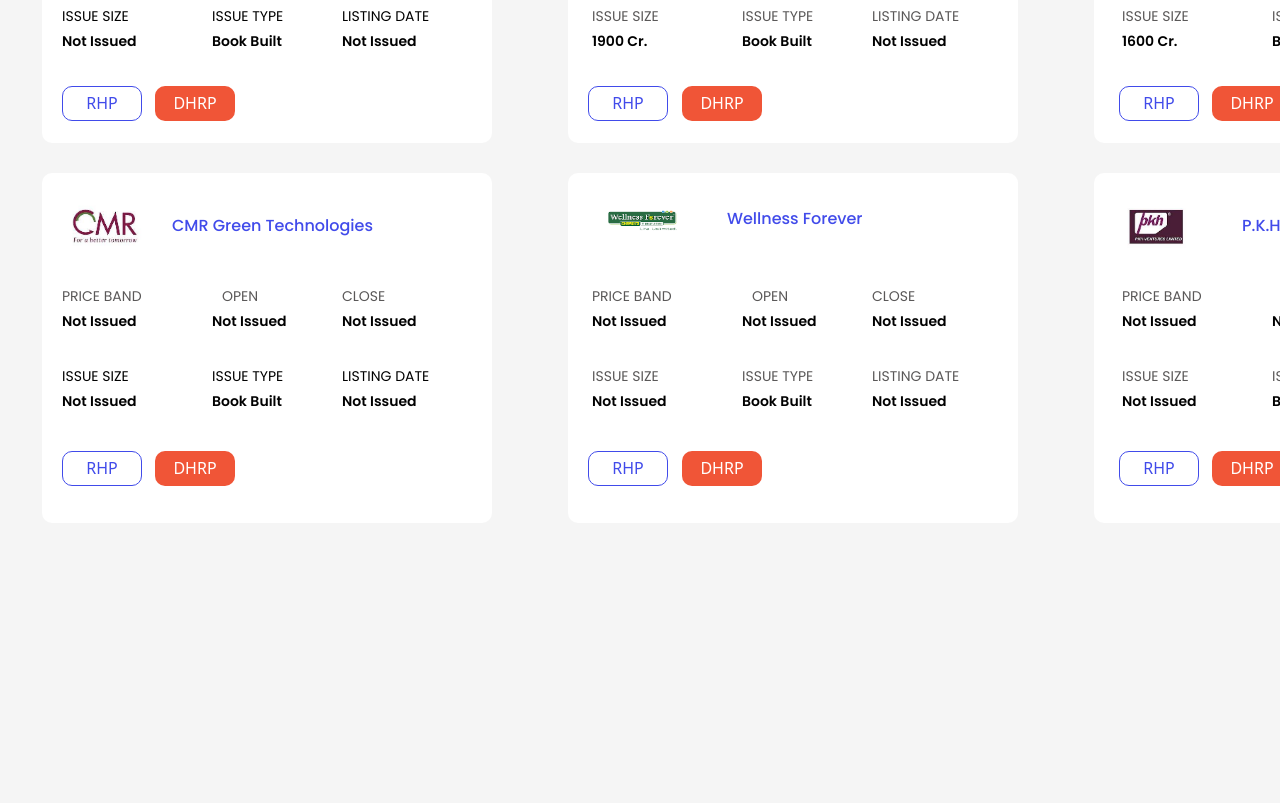
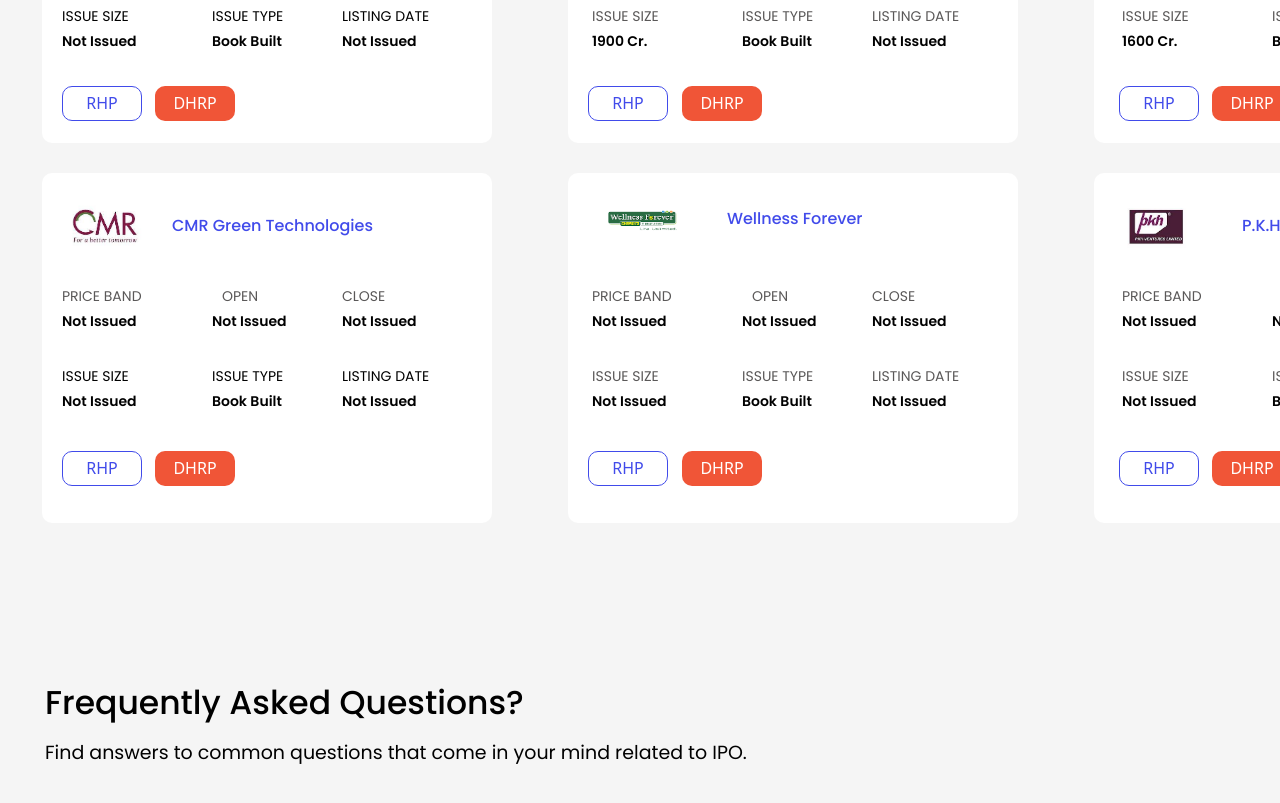
Before and after one commit to suryansh2206/Bluestock-Fintech-Internship-Component-1, a plain HTML site: page Component_1/index.html in a window 1280 px wide. Shown: the part 1177-1980 px from the top of the page. Drawn offline with nearby package versions, Linux system fonts and the light colour scheme.

Commit message:
frequently asked questions heading

```diff
--- a/Component_1/index.html
+++ b/Component_1/index.html
@@ -162,6 +162,7 @@
     <!--1st Section-->
     <div class="section1">
         <div class="grid-container">
+            <!--Nova-->
             <div class="custom-box">
                 <img class="nova-img" src="images/nova.png" alt="nova" />
                 <div class="nova-heading">Nova Agritech Ltd.</div>
@@ -180,6 +181,7 @@
                 <button class="nova-rhp">RHP</button>
                 <button class="nova-dhrp">DHRP</button>
             </div>
+            <!--Epack-->
             <div class="custom-box">
                 <img class="epack-img" src="images/epack.jpg" alt="epack" />
                 <div class="epack-heading">EPACK Durable Ltd.</div>
@@ -198,6 +200,7 @@
                 <button class="epack-rhp">RHP</button>
                 <button class="epack-dhrp">DHRP</button>
             </div>
+            <!--Rs Swamy-->
             <div class="custom-box">
                 <img class="rsswamy-img" src="images/rs swamy.jpg" alt="rs swamy" />
                 <div class="rsswamy-heading">RK Swamy Ltd.</div>
@@ -216,6 +219,7 @@
                 <button class="rsswamy-rhp">RHP</button>
                 <button class="rsswamy-dhrp">DHRP</button>
             </div>
+            <!--Oyo-->
             <div class="custom-box">
                 <img class="oyo-img" src="images/oyo.png" alt="oyo" />
                 <div class="oyo-heading">Oravel Stays Ltd.</div>
@@ -234,6 +238,7 @@
                 <button class="oyo-rhp">RHP</button>
                 <button class="oyo-dhrp">DHRP</button>
             </div>
+            <!--Boat-->
             <div class="custom-box">
                 <img class="boat-img" src="images/boat.png" alt="boat" />
                 <div class="boat-heading">Imagine marketing Ltd.</div>
@@ -252,6 +257,7 @@
                 <button class="boat-rhp">RHP</button>
                 <button class="boat-dhrp">DHRP</button>
             </div>
+            <!--Cloudnine-->
             <div class="custom-box">
                 <img class="cloudnine-img" src="images/cloudnine.jpg" alt="cloudnine" />
                 <div class="cloudnine-heading">Kids Clinic India Ltd.</div>
@@ -270,6 +276,7 @@
                 <button class="cloudnine-rhp">RHP</button>
                 <button class="cloudnine-dhrp">DHRP</button>
             </div>
+            <!--Ola-->
             <div class="custom-box">
                 <img class="ola-img" src="images/ola electric.png" alt="ola">
                 <div class="ola-heading">Ola Electric Mobility Ltd.</div>
@@ -288,6 +295,7 @@
                 <button class="ola-rhp">RHP</button>
                 <button class="ola-dhrp">DHRP</button>
             </div>
+            <!--Mobikiwk-->
             <div class="custom-box">
                 <img class="mobikwik-img" src="images/mobikwik.png" alt="mobikwik" />
                 <div class="mobikwik-heading">One Mobikwik Systems Ltd.</div>
@@ -306,6 +314,7 @@
                 <button class="mobikwik-rhp">RHP</button>
                 <button class="mobikwik-dhrp">DHRP</button>
             </div>
+            <!--Ixigo-->
             <div class="custom-box">
                 <img class="ixigo-img" src="images/ixigo.png" alt="ixigo" />
                 <div class="ixigo-heading">Le Travenues Technology</div>
@@ -324,6 +333,7 @@
                 <button class="ixigo-rhp">RHP</button>
                 <button class="ixigo-dhrp">DHRP</button>
             </div>
+            <!--CMR-->
             <div class="custom-box">
                 <img class="cmr-img" src="images/cmr.jpg" alt="cmr" />
                 <div class="cmr-heading">CMR Green Technologies</div>
@@ -342,6 +352,7 @@
                 <button class="cmr-rhp">RHP</button>
                 <button class="cmr-dhrp">DHRP</button>
             </div>
+            <!--Wellness-->
             <div class="custom-box">
                 <img class="wellness-img" src="images/wellness.png" alt="wellness" />
                 <div class="wellness-heading">Wellness Forever</div>
@@ -360,6 +371,7 @@
                 <button class="wellness-rhp">RHP</button>
                 <button class="wellness-dhrp">DHRP</button>
             </div>
+            <!--PKH-->
             <div class="custom-box">
                 <img class="pkh-img" src="images/pkh.jpg" alt="pkh" />
                 <div class="pkh-heading">P.K.H. Ventures Ltd.</div>
@@ -380,5 +392,7 @@
             </div>
         </div>
     </div>
+  <div class="frequentlyAskedQuestions">Frequently Asked Questions?</div>
+  <div class="frequentlyAskedQuestions2">Find answers to common questions that come in your mind related to IPO.</div>
   </body>
 </html>
--- a/Component_1/style.css
+++ b/Component_1/style.css
@@ -3233,3 +3233,35 @@ body {
   color: white; /* Text color */
   border: none;
 }
+
+.frequentlyAskedQuestions {
+  width: 581px;
+  height: 60px;
+  position: absolute; /* Ensures the 'top' and 'left' properties work */
+  top: 1850px; /* Distance from the top of the container */
+  left: 45px; /* Distance from the left of the container */
+  gap: 0px;
+  opacity: 1; /* Adjust this as needed */
+  font-family: "Poppins", sans-serif;
+  font-size: 33px;
+  font-weight: 500;
+  line-height: 60px;
+  text-align: left;
+  color: rgba(0, 0, 0, 1); /* Text color */
+}
+
+.frequentlyAskedQuestions2 {
+  width: auto;
+  height: 60px;
+  position: absolute; /* Ensures the 'top' and 'left' properties work */
+  top: 1900px; /* Distance from the top of the container */
+  left: 45px; /* Distance from the left of the container */
+  gap: 0px;
+  opacity: 1; /* Adjust this as needed */
+  font-family: "Poppins", sans-serif;
+  font-size: 19px;
+  font-weight: 400;
+  line-height: 60px;
+  text-align: left;
+  color: rgba(0, 0, 0, 1); /* Text color */
+}
```
